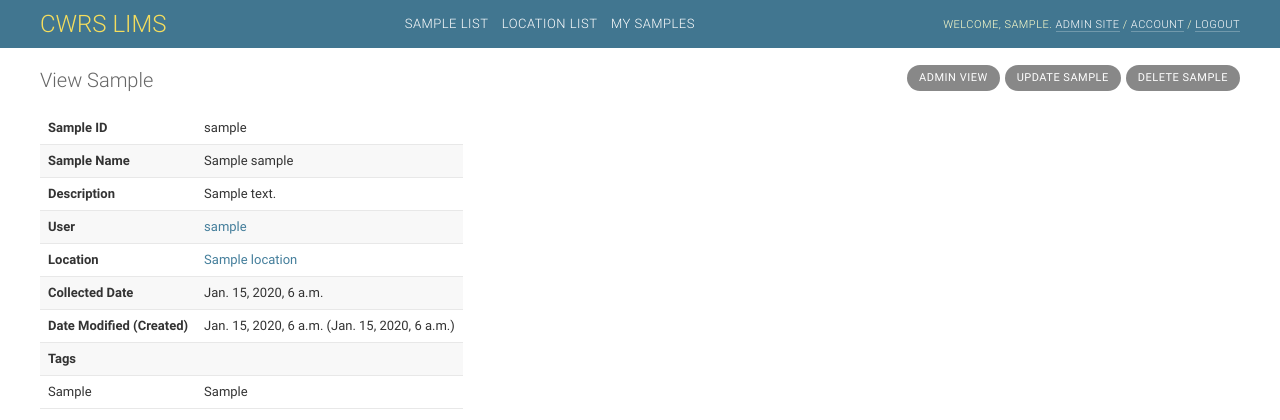
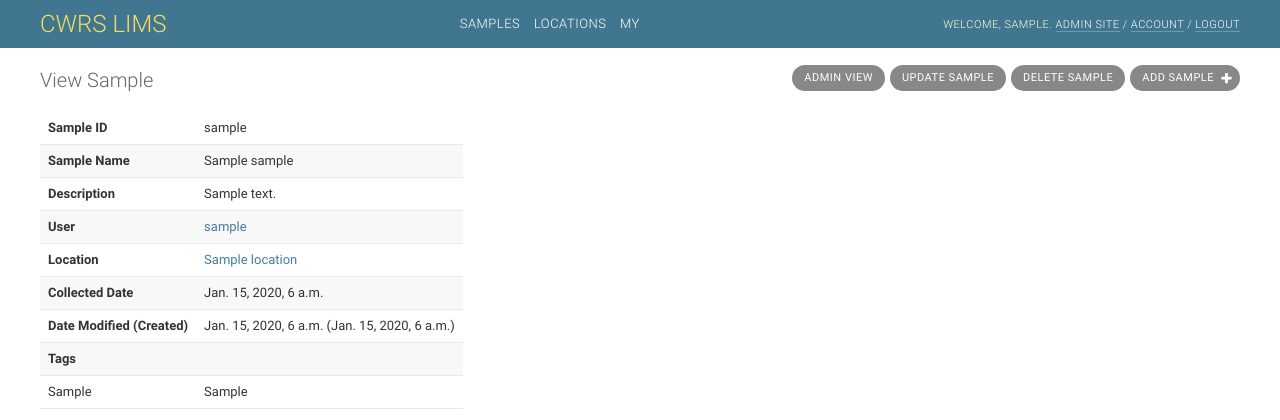
Before and after one commit to paleolimbot/lims-django, a Django app: page /lims/sample/1 in a window 1280 px wide. Shown: the top 420 px of the page. Run offline with Django 3.2, Linux system fonts and the light colour scheme; a user stored in the database is signed in; tables that the repository leaves empty hold one stand-in row (values such as "Sample post").

Commit message:
tweak header

```diff
--- a/lims/templates/lims/base.html
+++ b/lims/templates/lims/base.html
@@ -21,13 +21,13 @@
                 <div id="header-nav-menu">
                     <ul>
                         <li>
-                            <a href="{% url 'lims:sample_list' %}">Sample List</a>
+                            <a href="{% url 'lims:sample_list' %}">Samples</a>
                         </li>
                         <li>
-                            <a href="{% url 'lims:location_list' %}">Location List</a>
+                            <a href="{% url 'lims:location_list' %}">Locations</a>
                         </li>
                         <li>
-                            <a href="{% url 'lims:user_detail' view.request.user.pk %}">My Samples</a>
+                            <a href="{% url 'lims:user_detail' view.request.user.pk %}">My</a>
                         </li>
                     </ul>
                 </div>
--- a/lims/templates/lims/location_detail.html
+++ b/lims/templates/lims/location_detail.html
@@ -11,6 +11,7 @@
         {% endif %}
         <li><a href="{% url 'lims:location_change' location.pk %}">Update Location</a></li>
         <li><a href="{% url 'lims:location_item_action' location.pk 'delete-locations' %}">Delete Location</a></li>
+        <li><a class="addlink" href="{% url 'lims:location_add' %}">Add Location</a></li>
     </ul>
 {% endblock %}
 
--- a/lims/templates/lims/sample_detail.html
+++ b/lims/templates/lims/sample_detail.html
@@ -11,6 +11,7 @@
         {% endif %}
         <li><a href="{% url 'lims:sample_change' sample.pk %}">Update Sample</a></li>
         <li><a href="{% url 'lims:sample_item_action' sample.pk 'delete-samples' %}">Delete Sample</a></li>
+        <li><a class="addlink" href="{% url 'lims:sample_add' %}">Add Sample</a></li>
     </ul>
 {% endblock %}
 
```
Also changed, not shown: lims/templates/lims/location_list.html (+10 -9 lines).
